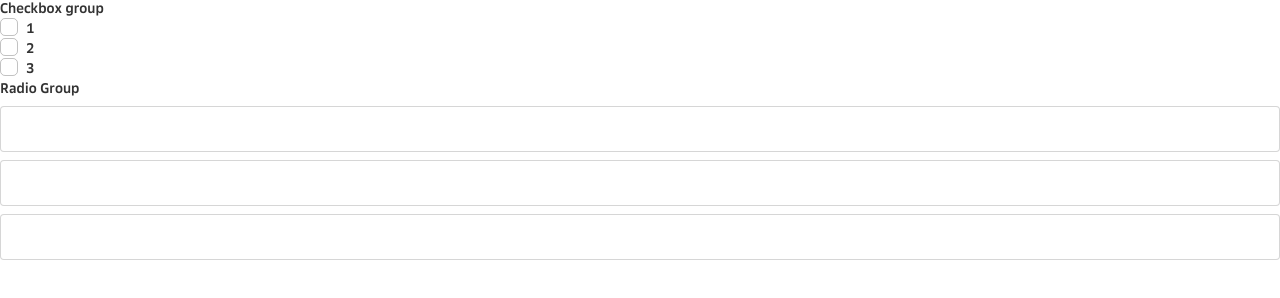
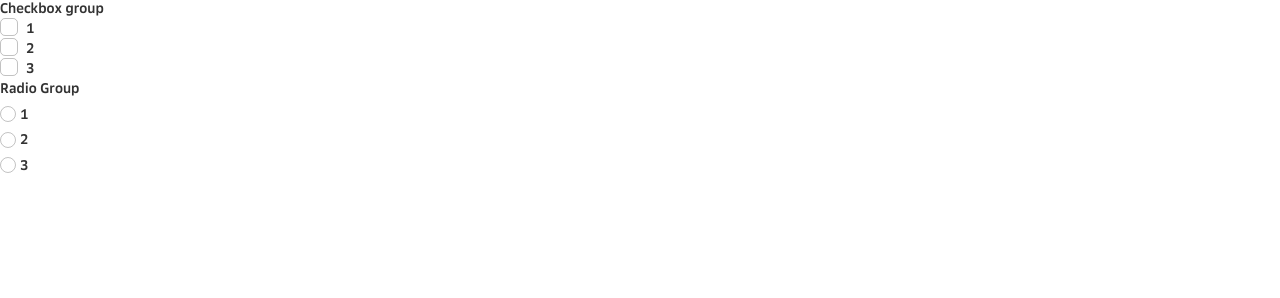
Before and after one commit to Whyareyouu/FrontCloudCamp, a React (Create React App) app: page /create in a window 1280 px wide. Shown: the part 130-428 px from the top of the page. Built offline with nearby package versions, Linux system fonts and the light colour scheme.

Commit message:
add RadioButton component

```diff
--- /dev/null
+++ b/src/components/RadioButton/RadioButton.interface.ts
@@ -0,0 +1,4 @@
+import React from "react";
+
+export interface RadioButtonProps extends React.DetailedHTMLProps<React.InputHTMLAttributes<HTMLInputElement>, HTMLInputElement> {
+}
--- /dev/null
+++ b/src/components/RadioButton/RadioButton.styles.ts
@@ -0,0 +1,62 @@
+import styled from 'styled-components';
+
+export const CustomRadioButton = styled.label`
+  display: inline-flex;
+  padding-left: 20px;
+
+  position: relative;
+  cursor: pointer;
+
+  input[type='radio'] {
+    display: none;
+  }
+
+  .checkmark {
+    position: absolute;
+    top: 0;
+    left: 0;
+    height: 16px;
+    width: 16px;
+    background-color: transparent;
+    border: 1.5px solid rgba(0, 0, 0, 0.24);
+    border-radius: 50%;
+  }
+
+  .checkmark::after {
+    content: '';
+    position: absolute;
+    display: none;
+  }
+
+  input[type='radio']:checked ~ .checkmark {
+    border: 1.5px solid var(--purple);
+  }
+
+  input[type='radio']:hover ~ .checkmark {
+    border:1.5px solid var(--gray-dark);
+  }
+
+  input[type='radio']:checked ~ .checkmark::after {
+    display: block;
+  }
+
+  .checkmark::after {
+    top: 2.5px;
+    left: 2.5px;
+    width: 8px;
+    height: 8px;
+    border-radius: 50%;
+    background-color: var(--purple);
+  }
+`;
+
+export const CustomRadioInput = styled.input.attrs({ type: 'radio' })`
+`;
+
+export const CustomRadioText = styled.span`
+  margin-top: -2.5px;
+  font-weight: 400;
+  font-size: 14px;
+  line-height: 20px;
+  color: var(--dark);
+`;
--- /dev/null
+++ b/src/components/RadioButton/RadioButton.tsx
@@ -0,0 +1,18 @@
+import React from 'react';
+import {CustomRadioButton, CustomRadioInput, CustomRadioText} from "./RadioButton.styles";
+import {RadioButtonProps} from "./RadioButton.interface";
+
+const RadioButton = ({ id, name, value, children, checked, onChange }:RadioButtonProps) => {
+
+    return (
+        <CustomRadioButton htmlFor={id}>
+            <CustomRadioInput id={id} name={name} value={value} checked={checked} onChange={onChange}/>
+            <span className="checkmark"></span>
+            <CustomRadioText>{children}</CustomRadioText>
+        </CustomRadioButton>
+    );
+
+
+};
+
+export default RadioButton;
--- a/src/pages/multiform/FormStepSecond.tsx
+++ b/src/pages/multiform/FormStepSecond.tsx
@@ -1,5 +1,6 @@
 import React from 'react';
 import {Button, Checkbox, Input, Label} from "../../components";
+import RadioButton from "../../components/RadioButton/RadioButton";
 
 const FormStepSecond = () => {
     return (
@@ -11,15 +12,15 @@ const FormStepSecond = () => {
             </Label>
             <Label gap={0}>
                 Checkbox group
-                <Checkbox name='checkbox' children='1' />
-                <Checkbox name='checkbox' children='2' />
-                <Checkbox name='checkbox' children='3' />
+                <Checkbox name='checkbox' children='1'/>
+                <Checkbox name='checkbox' children='2'/>
+                <Checkbox name='checkbox' children='3'/>
             </Label>
             <Label>
                 Radio Group
-                <Input type='radio'/>
-                <Input type='radio'/>
-                <Input type='radio'/>
+                <RadioButton children='1'/>
+                <RadioButton children='2'/>
+                <RadioButton children='3'/>
             </Label>
         </div>
     );
```
